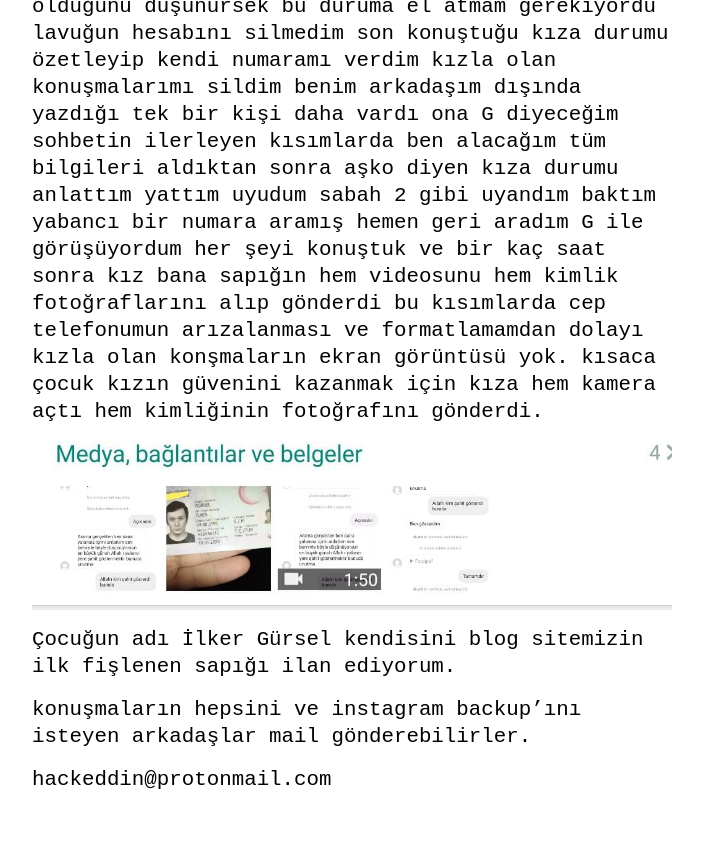
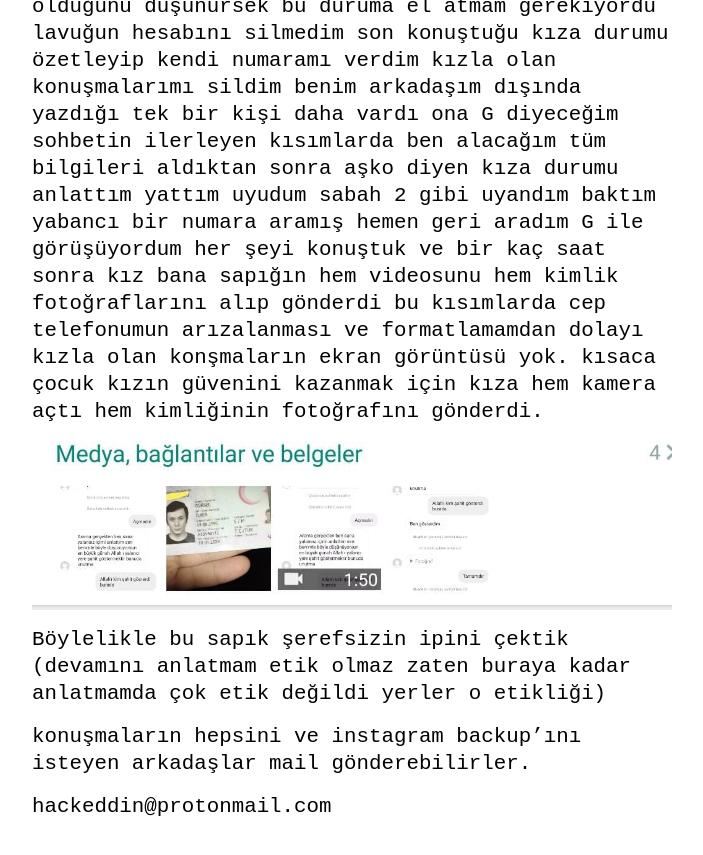
Before and after one commit to hackeddin/blog, a Jekyll site: the page built from _posts/2020-11-07-bozuyuklu-capkin.md, in a window 1280 px wide and 900 px high, scrolled down 21301 px. Shown: the top 855 px of the window, without its empty margins (288-991 px from the left). Built offline with Jekyll 4.4.1, drawn with Linux system fonts in a browser that asks for light colours.

Commit message:
Update 2020-11-07-bozuyuklu-capkin.md

```diff
--- a/_posts/2020-11-07-bozuyuklu-capkin.md
+++ b/_posts/2020-11-07-bozuyuklu-capkin.md
@@ -229,7 +229,7 @@ text yazan kısımlara dikkat ederseniz açıkca görebilirsiniz şahsi düşün
 
 
 
-Çocuğun adı İlker Gürsel kendisini blog sitemizin ilk fişlenen sapığı ilan ediyorum.
+Böylelikle bu sapık şerefsizin ipini çektik (devamını anlatmam etik olmaz zaten buraya kadar anlatmamda çok etik değildi yerler o etikliği)
 
 konuşmaların hepsini ve instagram backup'ını isteyen arkadaşlar mail gönderebilirler.
 
```
